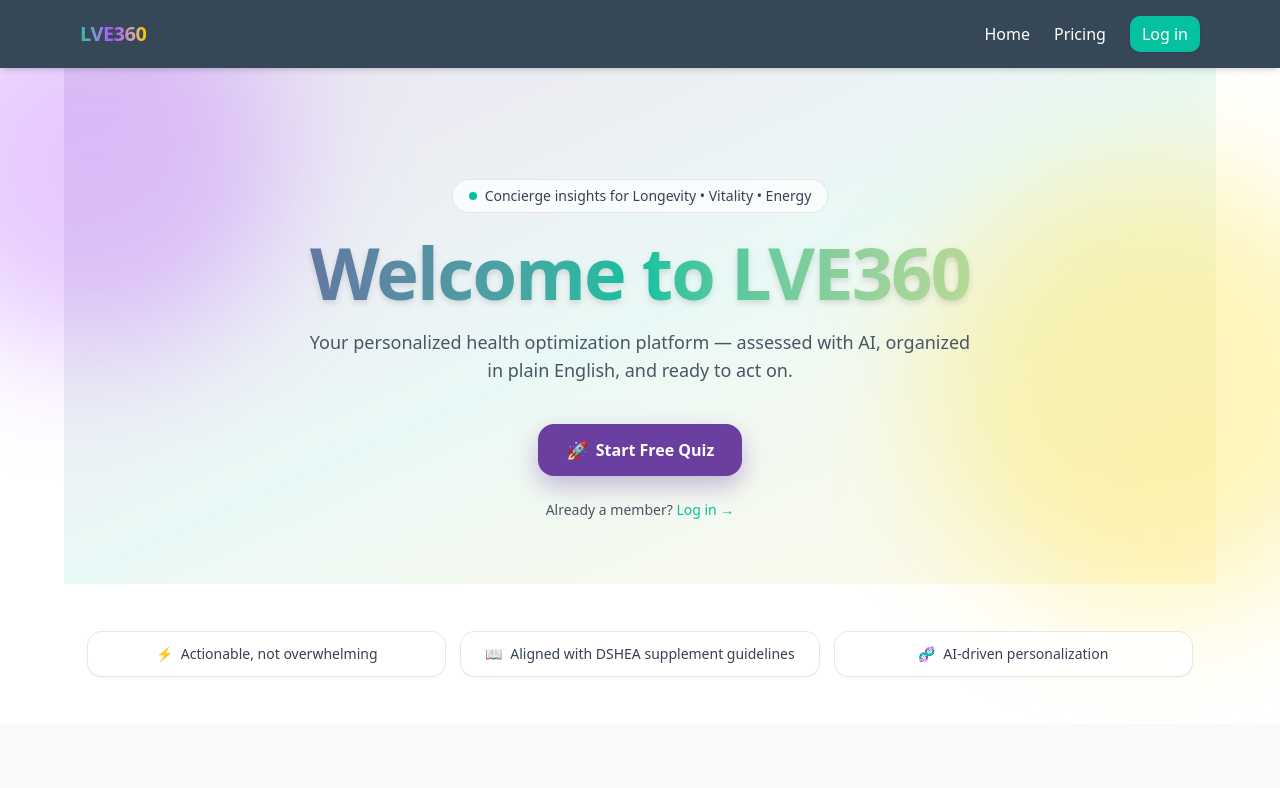
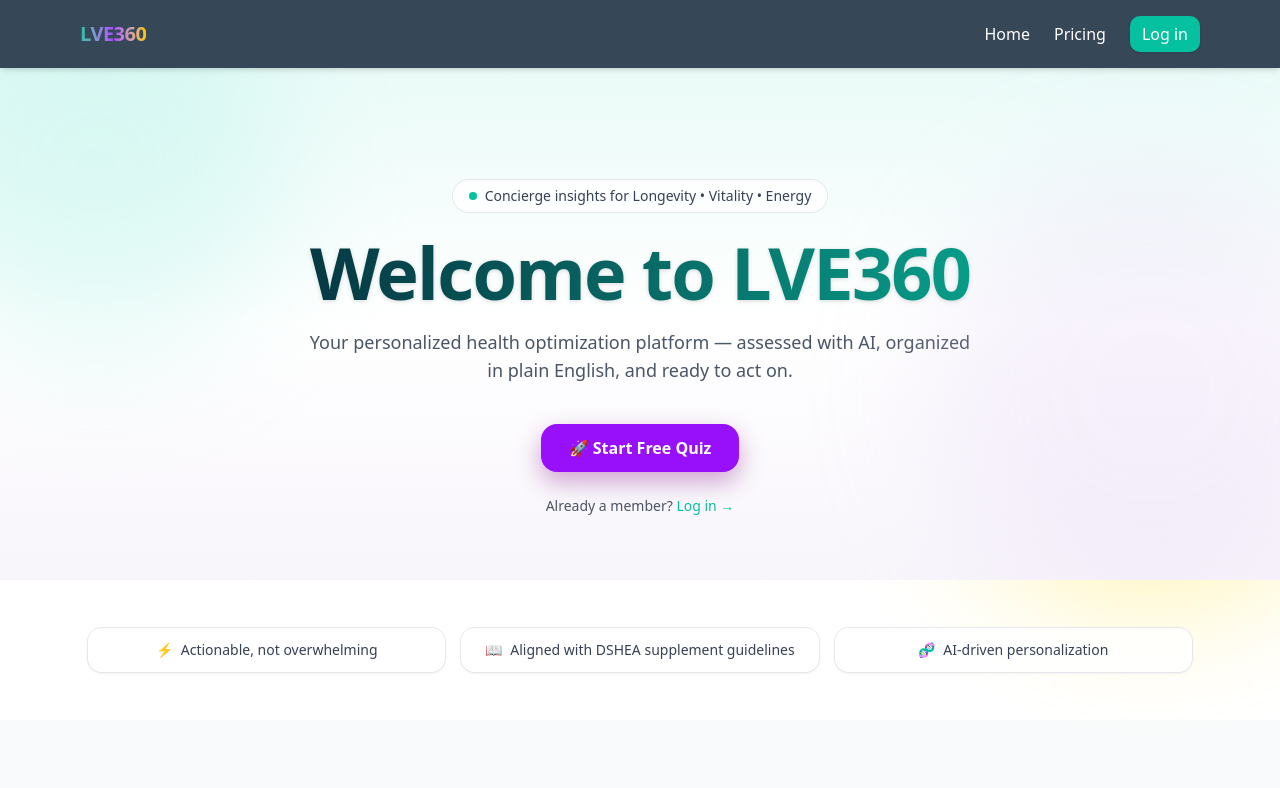
Before and after one commit to LGomes360/lve360-app, a Next.js app: page / in a window 1280 px wide. Shown: the top 788 px of the page. Built offline with nearby package versions, Linux system fonts and the light colour scheme.

Commit message:
Update page.tsx

```diff
--- a/app/page.tsx
+++ b/app/page.tsx
@@ -16,11 +16,20 @@ export default function Home() {
       />
 
 {/* ---------------- Hero Section ---------------- */}
-<section className="max-w-6xl mx-auto px-6 pt-20 sm:pt-28 pb-16 text-center relative">
-  {/* Background gradient */}
-  <div className="absolute inset-0 -z-10 bg-gradient-to-br from-[#6B3FA0]/15 via-[#06C1A0]/10 to-[#FDE68A]/20" />
+<main className="relative isolate overflow-hidden bg-gradient-to-b from-[#EAFBF8] via-white to-[#F8F5FB]">
+  {/* Animated background blobs */}
+  <div
+    className="pointer-events-none absolute -top-24 -left-24 h-96 w-96 rounded-full
+               bg-[#A8F0E4] opacity-30 blur-3xl animate-[float_8s_ease-in-out_infinite]"
+    aria-hidden
+  />
+  <div
+    className="pointer-events-none absolute top-24 -right-24 h-[28rem] w-[28rem] rounded-full
+               bg-[#D9C2F0] opacity-20 blur-3xl animate-[float_10s_ease-in-out_infinite]"
+    aria-hidden
+  />
 
-  {/* Tagline pill */}
+  <section className="max-w-6xl mx-auto px-6 pt-20 sm:pt-28 pb-16 text-center">
     <div className="inline-flex items-center gap-2 rounded-full bg-white/70 ring-1 ring-gray-200 px-4 py-1.5 mb-6 backdrop-blur">
       <span className="h-2 w-2 rounded-full bg-[#06C1A0]" />
       <span className="text-sm text-gray-700">
@@ -28,11 +37,8 @@ export default function Home() {
       </span>
     </div>
 
-  {/* Gradient Title */}
-  <h1
-    className="text-4xl sm:text-6xl md:text-7xl font-extrabold tracking-tight text-transparent bg-clip-text
-               bg-gradient-to-r from-[#6B3FA0] via-[#06C1A0] to-[#FDE68A] drop-shadow-md"
-  >
+    <h1 className="text-4xl sm:text-6xl md:text-7xl font-extrabold tracking-tight text-transparent bg-clip-text
+                   bg-gradient-to-r from-[#041B2D] to-[#06C1A0] drop-shadow-sm">
       Welcome to LVE360
     </h1>
 
@@ -41,26 +47,19 @@ export default function Home() {
       organized in plain English, and ready to act on.
     </p>
 
-  {/* Single CTA */}
     <div className="mt-10 flex justify-center">
-    <Link
+      <a
         href="https://tally.so/r/mOqRBk"
         target="_blank"
-      className="group inline-flex items-center gap-2 rounded-2xl
-        bg-[#6B3FA0] text-white px-7 py-3 font-semibold
-        shadow-[0_10px_25px_rgba(107,63,160,0.35)]
-        transition-all hover:shadow-[0_14px_34px_rgba(107,63,160,0.45)]
-        focus-visible:ring-4 focus-visible:ring-[#6B3FA0]/30 relative overflow-hidden"
+        rel="noopener noreferrer"
+        className="inline-flex items-center gap-2 rounded-2xl
+                   bg-purple-600 text-white px-7 py-3 font-semibold
+                   shadow-[0_10px_25px_rgba(128,0,128,0.35)]
+                   transition-all hover:shadow-[0_14px_34px_rgba(128,0,128,0.45)]
+                   focus-visible:ring-4 focus-visible:ring-purple-500/30 relative overflow-hidden"
       >
-      {/* Shine */}
-      <span
-        className="pointer-events-none absolute inset-0 -translate-x-full bg-white/20
-                   [mask-image:linear-gradient(90deg,transparent,white,transparent)]
-                   group-hover:translate-x-full transition-transform duration-700"
-      />
-      <span className="text-lg">🚀</span>
-      <span>Start Free Quiz</span>
-    </Link>
+        🚀 Start Free Quiz
+      </a>
     </div>
 
     <p className="mt-6 text-sm text-gray-600">
@@ -70,7 +69,7 @@ export default function Home() {
       </Link>
     </p>
   </section>
-
+</main>
 
       {/* ---------------- Credibility Cards ---------------- */}
       <section className="max-w-6xl mx-auto px-6 py-12 text-center">
```
Lines whose indentation alone changed are shown as unchanged.
